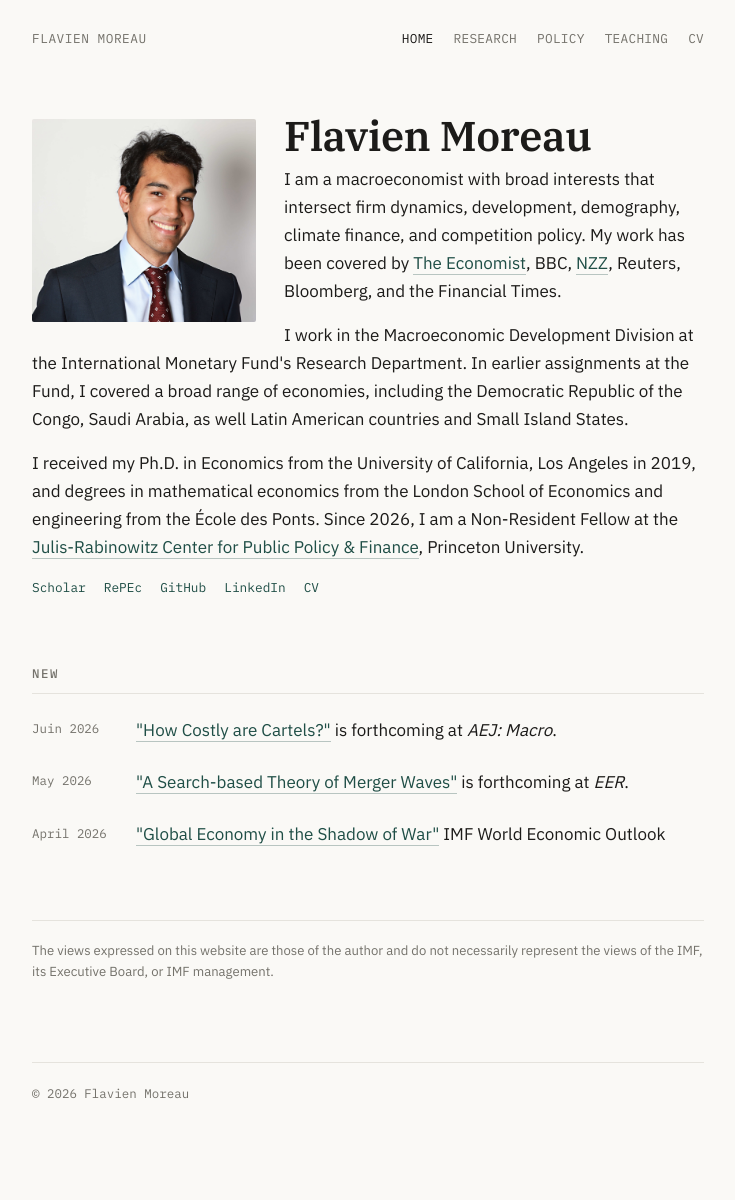
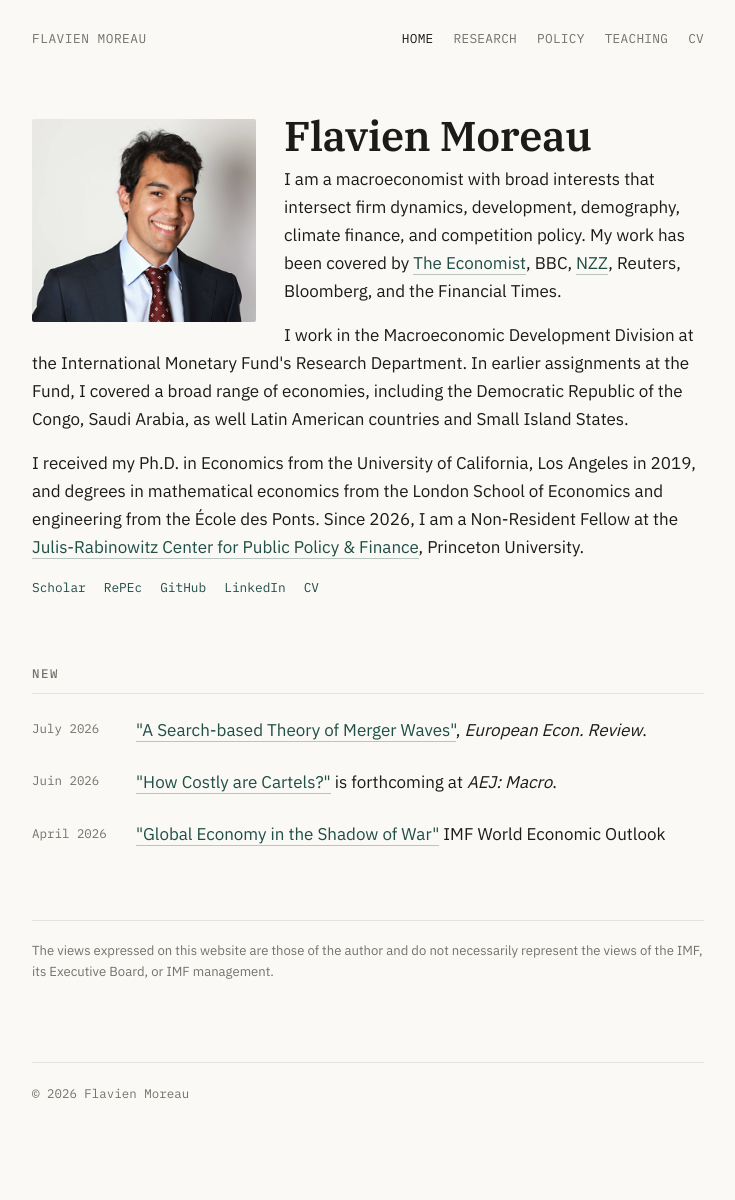
Before and after one commit to flavienmoreau/flavienmoreau.github.io, a Jekyll site: the page built from index.md, in a window 1280 px wide. Shown: the whole page, without its empty margins (272-1007 px from the left). Built offline with Jekyll 4.4.1, drawn with Linux system fonts in a browser that asks for light colours.

Commit message:
Update news entries for 2026

```diff
--- a/_data/news.yml
+++ b/_data/news.yml
@@ -6,12 +6,11 @@
 
 #- date: "Jan 2026"
 #  html: 'I presented <a href="#">"[Paper title]"</a> at [Conference / Seminar].'
+- date: "July 2026"
+  html: '<a href="https://www.sciencedirect.com/science/article/abs/pii/S001429212600098X">"A Search-based Theory of Merger Waves"</a>, <em>European Econ. Review</em>.'
 
 - date: "Juin 2026"
   html: '<a href="https://www.aeaweb.org/articles?id=10.1257/mac.20240087&&from=f">"How Costly are Cartels?"</a> is forthcoming at <em>AEJ: Macro</em>.'
 
-- date: "May 2026"
-  html: '<a href="https://www.sciencedirect.com/science/article/abs/pii/S001429212600098X">"A Search-based Theory of Merger Waves"</a> is forthcoming at <em>EER</em>.'
-
 - date: "April 2026"
   html: '<a href="https://www.imf.org/en/publications/weo/issues/2026/04/14/world-economic-outlook-april-2026">"Global Economy in the Shadow of War"</a> IMF World Economic Outlook'
```
